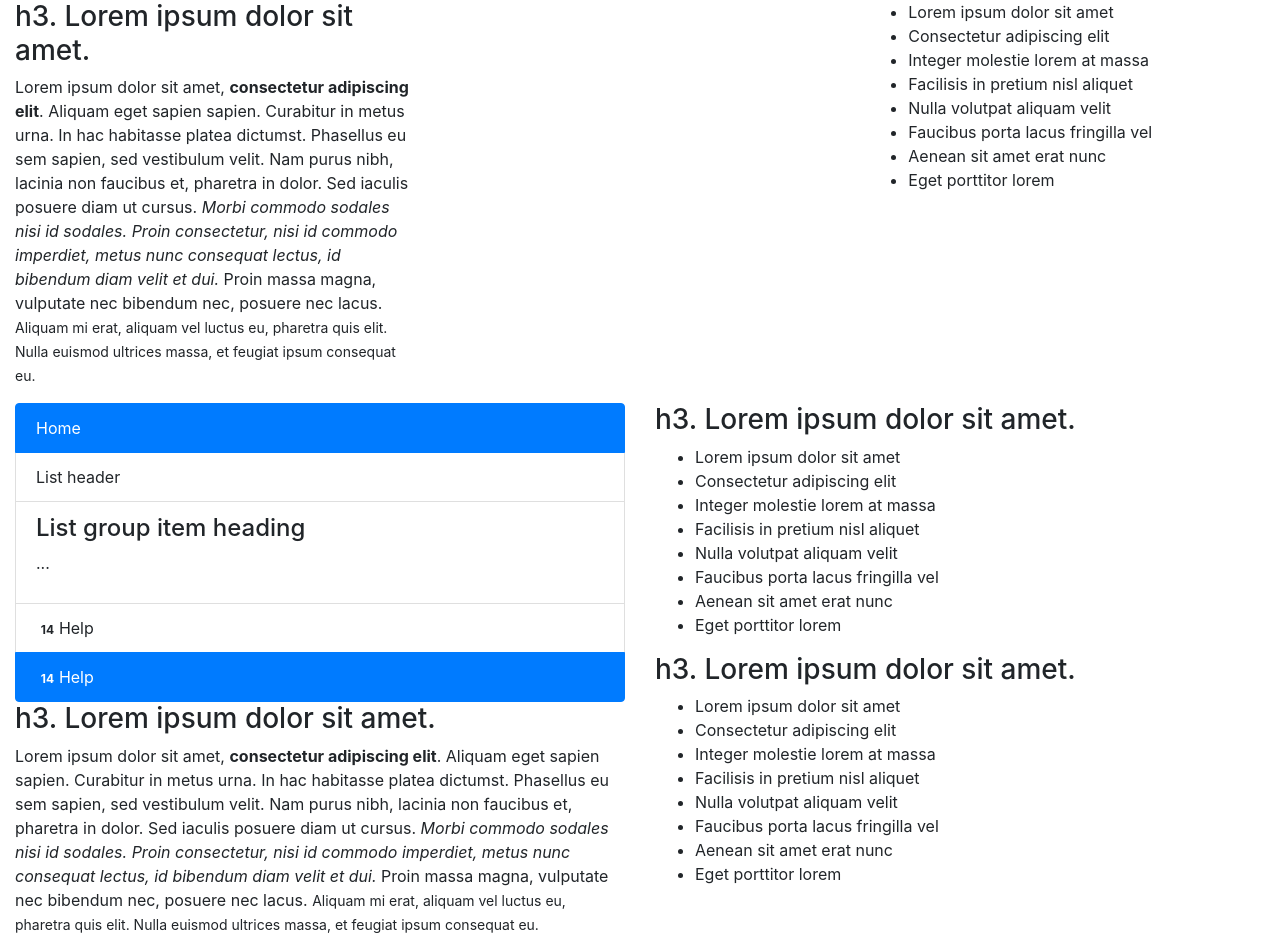
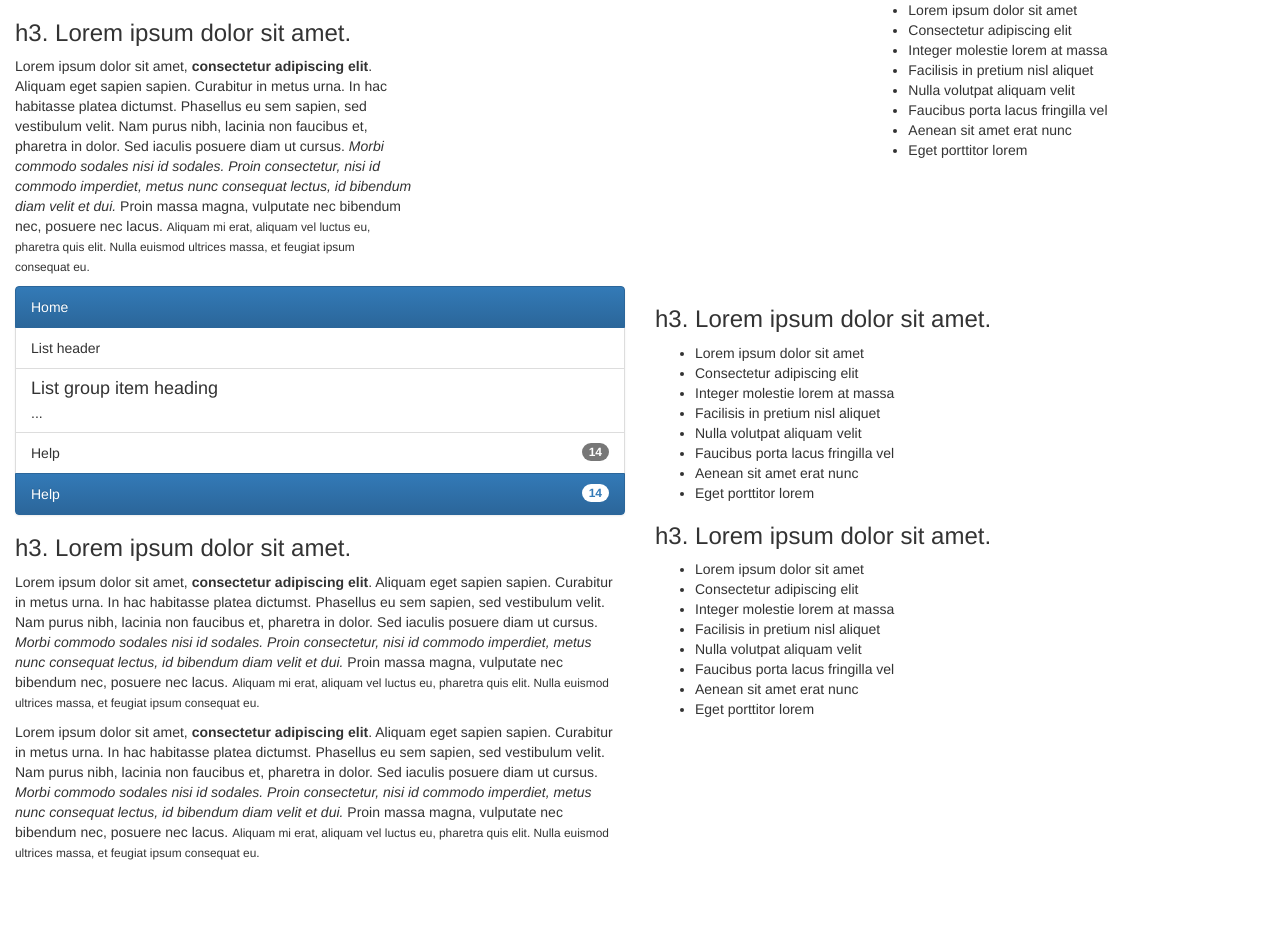
Before and after one commit to stilltay/stilltay.github.io, a plain HTML site: page index.html in a window 1280 px wide. Shown: the top 939 px of the page. After the commit the page ends 872 px from the top, so only its background shows below. Drawn offline with nearby package versions, Linux system fonts and the light colour scheme; a script that the page names is missing.

Commit message:
Update index.html

```diff
--- a/index.html
+++ b/index.html
@@ -10,8 +10,14 @@
     <meta name="description" content="Source code generated using layoutit.com">
     <meta name="author" content="LayoutIt!">
 
-    <link href="css/bootstrap.min.css" rel="stylesheet">
-    <link href="css/style.css" rel="stylesheet">
+<!-- Latest compiled and minified CSS -->
+<link rel="stylesheet" href="https://maxcdn.bootstrapcdn.com/bootstrap/3.3.7/css/bootstrap.min.css" integrity="sha384-BVYiiSIFeK1dGmJRAkycuHAHRg32OmUcww7on3RYdg4Va+PmSTsz/K68vbdEjh4u" crossorigin="anonymous">
+
+<!-- Optional theme -->
+<link rel="stylesheet" href="https://maxcdn.bootstrapcdn.com/bootstrap/3.3.7/css/bootstrap-theme.min.css" integrity="sha384-rHyoN1iRsVXV4nD0JutlnGaslCJuC7uwjduW9SVrLvRYooPp2bWYgmgJQIXwl/Sp" crossorigin="anonymous">
+
+<!-- Latest compiled and minified JavaScript -->
+<script src="https://maxcdn.bootstrapcdn.com/bootstrap/3.3.7/js/bootstrap.min.js" integrity="sha384-Tc5IQib027qvyjSMfHjOMaLkfuWVxZxUPnCJA7l2mCWNIpG9mGCD8wGNIcPD7Txa" crossorigin="anonymous"></script>
 
   </head>
   <body>
```
